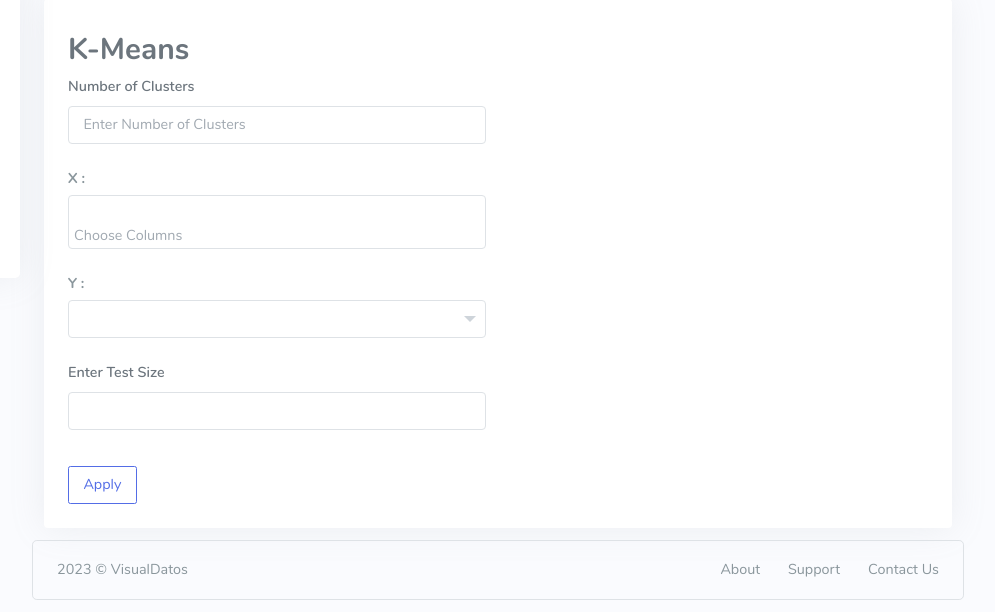
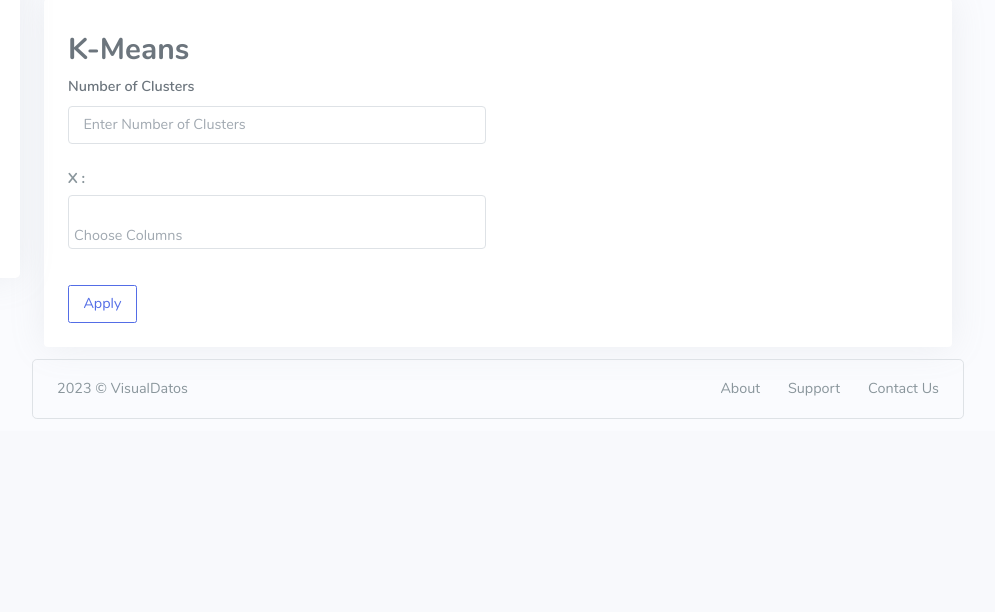
Before and after one commit to 11manav/VisualDatos, a Django app: template VData/templates/kmeans.html in a window 1280 px wide. Shown: the part 510-1122 px from the top of the page, without its empty margins (272-1267 px from the left). After the commit the page ends 929 px from the top, so only its background shows below. Run offline with Django 4.2, Linux system fonts and the light colour scheme; the template is opened without the code that fills it, so the values that code supplies are empty; some libraries are stand-ins or nearby versions.

Commit message:
added elbow plot & removed unnecessary fields from Kmeans form

```diff
--- a/VData/templates/kmeans.html
+++ b/VData/templates/kmeans.html
@@ -34,31 +34,9 @@
 
 
                   </div> <!-- end row -->
-                  <div class="row" data-select2-id="select2-data-8-1vyy">
-                    <div class="col-lg-6 mb-3" data-select2-id="select2-data-73-kdnc">
-                        <p class="mb-1 fw-bold text-muted">Y :</p>
-                        <select class="form-control select2 select2-hidden-accessible" data-toggle="select2" data-select2-id="select2-data-1-6xhr" tabindex="-1" aria-hidden="true" name="value-y">
-                            {% for col in columns %}
-                              <option value="{{col}}">
-                                  {{col | safe}}
-                              </option>
-                              {% endfor %}
-                        </select>
-                    </div>
 
 
-                  </div> <!-- end row -->
 
-                  <div class="row" data-select2-id="select2-data-8-1vyy">
-                    <div class="col-lg-6 mb-3">
-                        <div>
-                            <label for="test_size" class="form-label">Enter Test Size</label>
-                            <input class="form-control" id="test_size" type="number" name="test_size">
-                        </div>
-                    </div>
-
-
-                  </div> <!-- end row -->
                   <button type="submit" class="btn btn-outline-primary mt-2">Apply</button>
           </form>
       </div> <!-- end card-body-->
```
Also changed, not shown: VData/home/views.py (+27 -1 lines).
